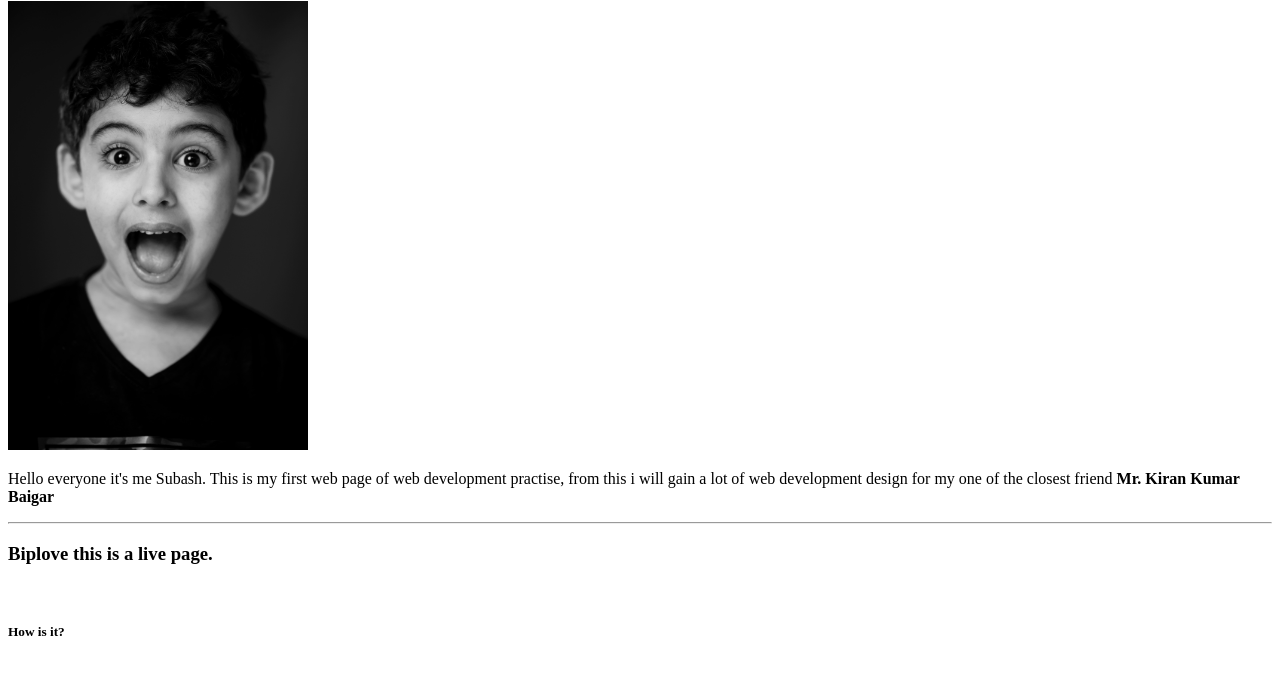
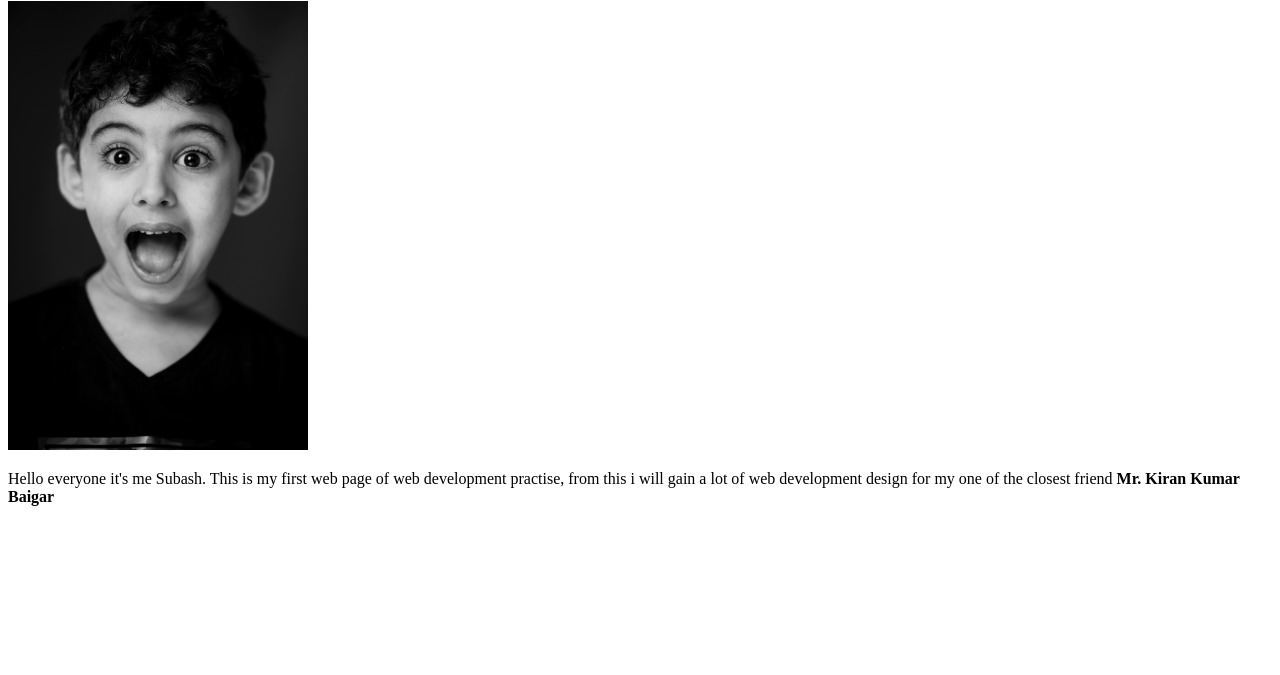
Before and after one commit to zerkxubas/zerkxubas.github.io, a plain HTML site: page web/index.html in a window 1280 px wide. Shown: the part 79-754 px from the top of the page. Drawn offline with Linux system fonts and the light colour scheme.

Commit message:
Update index.html

```diff
--- a/web/index.html
+++ b/web/index.html
@@ -16,9 +16,6 @@
 	<img alt="A Picture of a Boy" src="img/boy.jpg" width="300">
 	<p>Hello everyone it's me Subash. This is my first web page of web development practise,
 	      from this i will gain a lot of web development design for my one of the closest friend <b>Mr. Kiran Kumar Baigar</b>
-	      <hr>
-	      <h3>Biplove this is a live page.</h3>
-	      <br> <h5> How is it?</h5>
 </body>
 
 </html>
```
